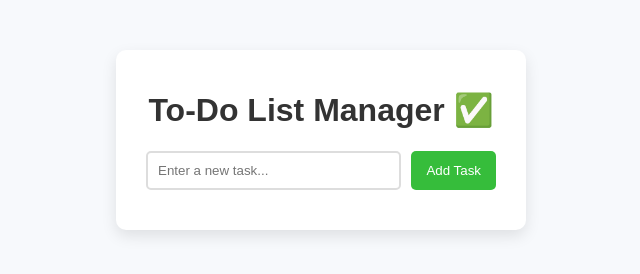
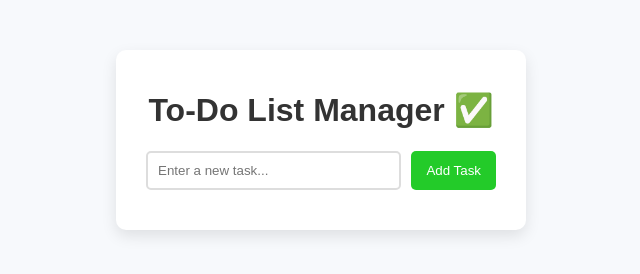
Before and after one commit to vamohammedilyas/Todo-list, a plain HTML site: page index.html in a window 1280 px wide. Shown: the whole page, without its empty margins (319-959 px from the left). Drawn offline with Linux system fonts and the light colour scheme.

Commit message:
feat:updated the colour

```diff
--- a/style.css
+++ b/style.css
@@ -39,7 +39,7 @@ h1 {
   margin-left: 10px;
   padding: 10px 15px;
   border: none;
-  background: #36bd3b;
+  background: #23cb29ff;
   color: white;
   border-radius: 5px;
   cursor: pointer;
```
